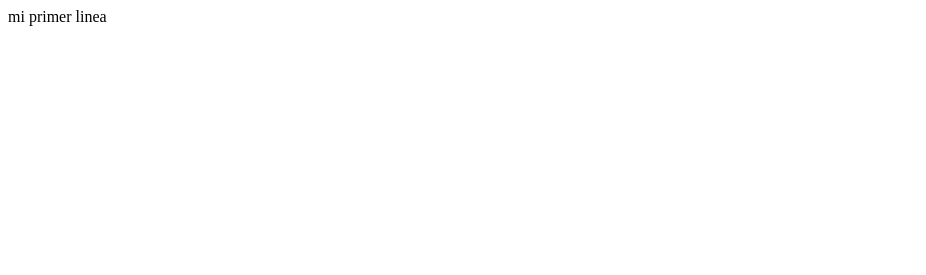
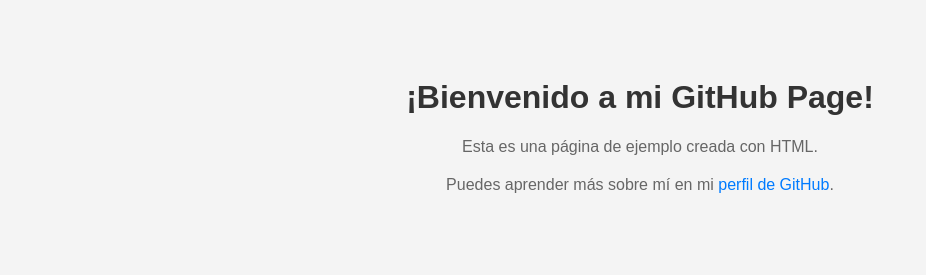
Before and after one commit to dilucapy/dilucapy.github.io, a plain HTML site: page index.html in a window 1280 px wide. Shown: the whole page, without its empty margins (0-926 px from the left). Drawn offline with Linux system fonts and the light colour scheme.

Commit message:
Update index.html

```diff
--- a/index.html
+++ b/index.html
@@ -1 +1,35 @@
-mi primer linea
+<!DOCTYPE html>
+<html lang="es">
+<head>
+    <meta charset="UTF-8">
+    <meta name="viewport" content="width=device-width, initial-scale=1.0">
+    <title>Mi GitHub Page</title>
+    <style>
+        body {
+            font-family: sans-serif;
+            text-align: center;
+            padding: 50px;
+            background-color: #f4f4f4;
+        }
+        h1 {
+            color: #333;
+        }
+        p {
+            color: #666;
+            margin-bottom: 20px;
+        }
+        a {
+            color: #007bff;
+            text-decoration: none;
+        }
+        a:hover {
+            text-decoration: underline;
+        }
+    </style>
+</head>
+<body>
+    <h1>¡Bienvenido a mi GitHub Page!</h1>
+    <p>Esta es una página de ejemplo creada con HTML.</p>
+    <p>Puedes aprender más sobre mí en mi <a href="https://github.com/dilucapy">perfil de GitHub</a>.</p>
+</body>
+</html>
```
